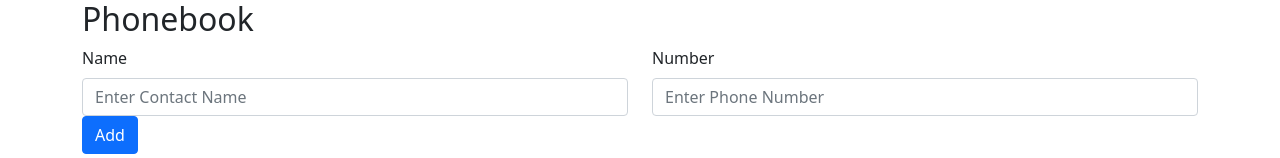
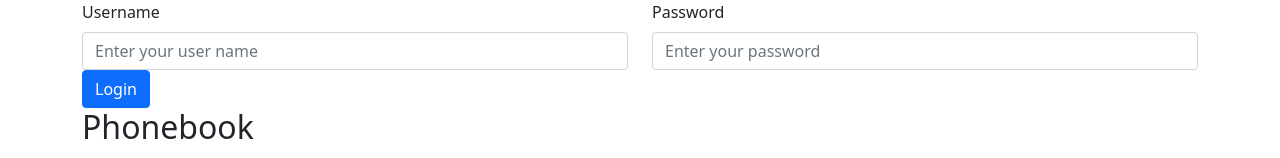
Before and after one commit to MaxraySavage/MERN-phonebook-frontend, a React (Create React App) app: page / in a window 1280 px wide. Shown: the top 158 px of the page. Built offline with nearby package versions, Linux system fonts and the light colour scheme; no server answers.

Commit message:
adds login

```diff
--- a/src/App.js
+++ b/src/App.js
@@ -5,10 +5,12 @@ import React, { useEffect, useState } from 'react'
 import Container from 'react-bootstrap/Container';
 
 import personService from './services/personService'
+import loginService from './services/loginService'
 import PersonForm from './components/PersonForm'
 import InputField from './components/InputField'
 import PersonList from './components/PersonList'
 import Message from './components/Message'
+import LoginForm from './components/LoginForm';
 
 
 const App = () => {
@@ -18,12 +20,24 @@ const App = () => {
   const [ filterStr, setFilterStr ] = useState('');
   const [ message, setMessage ] = useState(null);
   const [ messageType, setMessageType ] = useState('');
+  const [username, setUsername] = useState('');
+  const [password, setPassword] = useState('');
+  const [user, setUser] = useState(null);
 
   useEffect(() => {
     personService
       .getAll()
       .then( initialPersons => setPersons(initialPersons))
   }, []);
+
+  useEffect(() => {
+    const loggedUserJSON = window.localStorage.getItem('loggedPhonebookAppUser')
+    if (loggedUserJSON) {
+      const user = JSON.parse(loggedUserJSON)
+      setUser(user)
+      personService.setToken(user.token)
+    }
+  }, [])
 
   const personsToShow = persons.filter((person) => person.name.toLowerCase().indexOf(filterStr.toLowerCase()) !== -1);
 
@@ -98,6 +112,12 @@ const App = () => {
       })
   }
 
+  const valueChangeHandler = (setValue) => {
+    return (event) => {
+      setValue(event.target.value)
+    }
+  }
+
   const handleNameChange = (event) => {
     setNewName(event.target.value);
   }
@@ -110,7 +130,27 @@ const App = () => {
     setFilterStr(event.target.value);
   }
 
-  const fields = {
+  const handleLogin = async (event) => {
+    event.preventDefault()
+
+    try {
+      const userInfo = await loginService.login({
+        username, password,
+      })
+      window.localStorage.setItem(
+        'loggedPhonebookAppUser', JSON.stringify(userInfo)
+      )
+      personService.setToken(userInfo.token)
+      setUser(userInfo)
+      setUsername('')
+      setPassword('')
+      personService.setToken(userInfo.token)
+    } catch (exception) {
+      displayMessage('Wrong Credentials', 'danger')
+    }
+  }
+
+  const newContactFields = {
     name: {
       id: 1,
       title: 'Name',
@@ -129,6 +169,23 @@ const App = () => {
     }
   }
 
+  const loginFields = {
+    username: {
+      title: 'Username',
+      value: username,
+      changeHandler: valueChangeHandler(setUsername),
+      type: 'text',
+      placeholder: 'Enter your user name'
+    },
+    password: {
+      title: 'Password',
+      value: password,
+      changeHandler: valueChangeHandler(setPassword),
+      type: 'password',
+      placeholder: 'Enter your password'
+    }
+  }
+
   const filterField = {
     title: 'Search',
     value: filterStr,
@@ -138,9 +195,10 @@ const App = () => {
 
   return (
     <Container >
+      <LoginForm submitHandler={handleLogin} fields={loginFields}/>
       <h2>Phonebook</h2>
       <Message message={message} messageType={messageType}/>
-      <PersonForm submitHandler={addEntry} fields={fields} />
+      <PersonForm submitHandler={addEntry} fields={newContactFields} />
       <h2>Contacts</h2>
       <InputField field={filterField}/>
       <PersonList persons={personsToShow} deleteEntryOf={deleteEntryOf} />
--- /dev/null
+++ b/src/components/LoginForm.js
@@ -0,0 +1,26 @@
+import Form from 'react-bootstrap/Form';
+import { Row } from 'react-bootstrap';
+import { Col } from 'react-bootstrap';
+import Button from 'react-bootstrap/Button';
+import InputField from './InputField'
+
+const LoginForm = ({ submitHandler, fields }) => {
+  return(
+    <Form onSubmit={submitHandler}>
+
+      <Row>
+        <Col>
+          <InputField field={fields.username} />
+        </Col>
+        <Col>
+          <InputField field={fields.password} />
+        </Col>
+      </Row>
+
+        <Button type="submit">Login</Button>
+
+    </Form>
+  )
+}
+
+export default LoginForm
--- /dev/null
+++ b/src/services/loginService.js
@@ -0,0 +1,9 @@
+import axios from 'axios'
+const baseUrl = '/api/auth'
+
+const login = async credentials => {
+  const response = await axios.post(baseUrl, credentials)
+  return response.data
+}
+
+export default { login }
--- a/src/services/personService.js
+++ b/src/services/personService.js
@@ -1,20 +1,38 @@
 import axios from "axios";
 const baseUrl = '/api/contacts';
 
+let token = null
+
+const setToken = newToken => {
+  token = `bearer ${newToken}`
+}
+
 const getAll = () => {
-    return axios.get(baseUrl).then(response => response.data)
+  const config = {
+    headers: { Authorization: token },
+  }
+    return axios.get(baseUrl, config).then(response => response.data)
   }
 
 const create = newObject => {
-  return axios.post(baseUrl, newObject).then(response => response.data)
+  const config = {
+    headers: { Authorization: token },
+  }
+  return axios.post(baseUrl, newObject, config).then(response => response.data)
 }
 
 const deleteEntry = id => {
-  return axios.delete(`${baseUrl}/${id}`).then(response => response.data)
+  const config = {
+    headers: { Authorization: token },
+  }
+  return axios.delete(`${baseUrl}/${id}`, config).then(response => response.data)
 }
 
 const update = (id, newObject) => {
-  const request = axios.put(`${baseUrl}/${id}`, newObject)
+  const config = {
+    headers: { Authorization: token },
+  }
+  const request = axios.put(`${baseUrl}/${id}`, newObject, config)
   return request.then(response => response.data)
 }
 
@@ -22,7 +40,8 @@ const personService = {
     getAll,
     create,
     deleteEntry,
-    update
+    update,
+    setToken,
 }
 
 export default personService;
```
